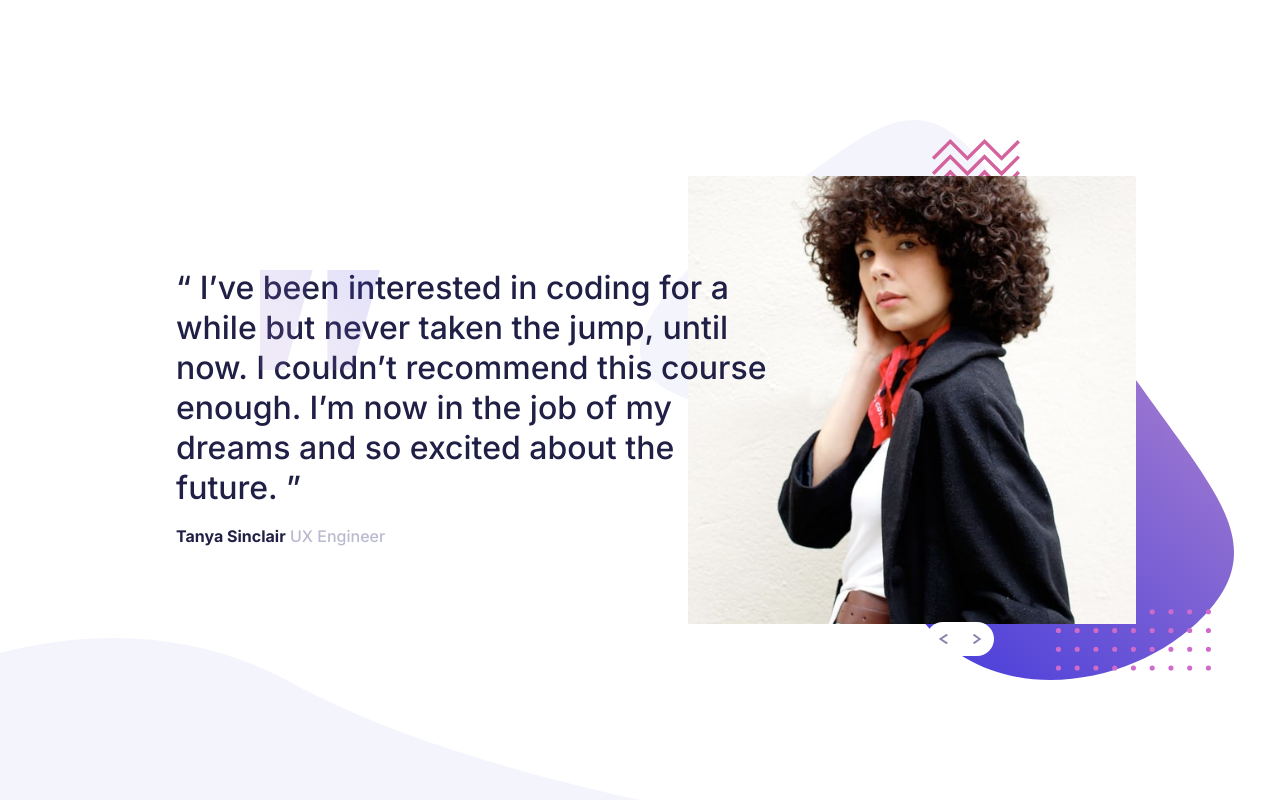
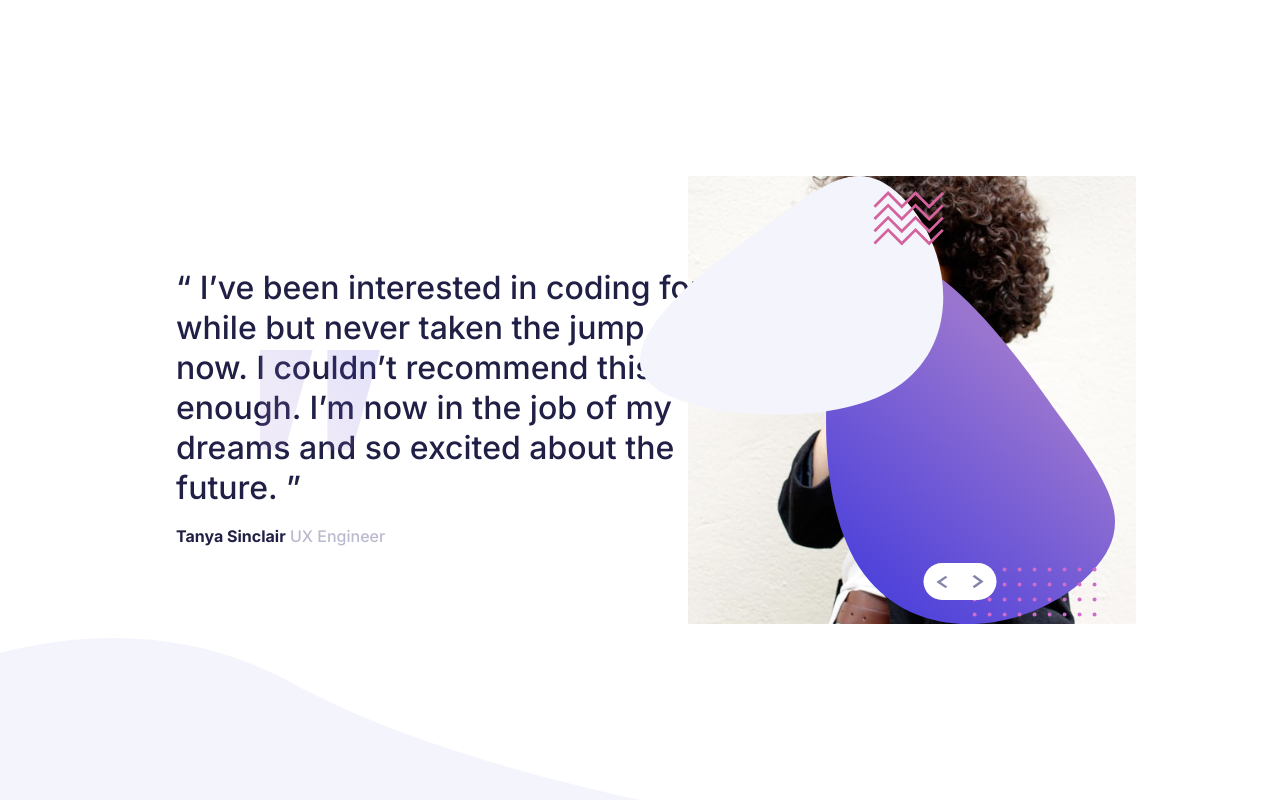
Before and after one commit to mauriciompf/coding_bootcamp_testimonials_slider, a plain HTML site: page src/index.html in a window 1280 px wide. Drawn offline with Linux system fonts and the light colour scheme.

Commit message:
Update index.html

```diff
--- a/src/index.html
+++ b/src/index.html
@@ -15,15 +15,15 @@
   <main class="h-full overflow-x-hidden">
     <div class="h-full md:flex grid">
       <div class="md:flex md:w-[50%] flex-col  justify-center relative md:text-left text-center text-base text-pri-dark-blue">
-        <img class="md:-translate-y-[5rem] md:w-[120px] absolute left-1/2 -translate-x-1/2 w-[70px]" src="./assets/images/pattern-quotes.svg" alt="">
+        <img class="md:-translate-y-[8rem] md:w-[120px] absolute left-1/2 -translate-x-1/2 w-[70px]" src="./assets/images/pattern-quotes.svg" alt="">
         <img src="./assets/images/pattern-curve.svg" class="md:w-full absolute bottom-0 -z-10 " alt="">
         <div class="md:ml-[11rem] md:-mr-[9rem]">
-          <p class="md:text-[32px] md:leading-[40px] md:w-full py-4 mx-auto w-[80%]">
+          <p data-testimonial class="text-pri-dark-blue md:text-[32px] md:leading-[40px] md:w-full md:py-6 py-4 mx-auto w-[80%]">
             “ I’ve been interested in coding for a while but never taken the jump, until now. I couldn’t recommend this course enough. I’m now in the job of my dreams and so excited about the future. ”
           </p>
           <p class="md:block grid">
-            <span class="font-bold">Tanya Sinclair</span>
-            <span class="text-pri-grayish-blue">UX Engineer</span>
+            <span data-name class="font-bold">Tanya Sinclair</span>
+            <span data-role class="text-pri-grayish-blue">UX Engineer</span>
           </p>
         </div>
       </div>
@@ -36,14 +36,14 @@
           <span>Junior Front-end Developer</span>
         </p>
       </div> -->
-      <div class="md:w-1/2 self-center mx-auto w-[90%] relative row-start-1 my-4 before:content-[''] before:bg-[url('../images/pattern-bg.svg')] before:bg-contain before:absolute before:w-full before:h-full -z-10 before:bg-no-repeat">
-        <img class="md:mr-[9rem] md:py-14 mx-auto w-[70%] py-8 relative" src="./assets/images/image-tanya.jpg" alt="Tanya">
-        <div class="absolute rounded-[2rem] bottom-6 -translate-x-1/2 left-1/2 bg-white flex cursor-pointer">
-          <button class="p-3">
-            <img class="w-[10px] aspect-square" src="./assets/images/icon-prev.svg" alt="">
+      <div class="md:w-1/2 self-center mx-auto w-[90%] relative row-start-1 my-4 before:content-[''] before:bg-[url('../images/pattern-bg.svg')] before:bg-contain before:absolute before:w-full before:h-full before:-z-10 before:bg-no-repeat">
+        <img data-image class="-z-10 shadow-xl md:mr-[9rem] md:my-14 mx-auto w-[70%] my-8 relative" src="./assets/images/image-tanya.jpg" alt="">
+        <div class="shadow-xl md:bottom-[2.5rem] md:left-[11rem] absolute rounded-[2rem] bottom-6 -translate-x-1/2 left-1/2 bg-white flex cursor-pointer">
+          <button data-prev aria-label="Prev" class="md:px-4 p-3">
+            <img class="md:w-full md:aspect-auto w-[10px] aspect-square" src="./assets/images/icon-prev.svg" alt="">
           </button>
-          <button class="p-3">
-            <img class="w-[10px] aspect-square" src="./assets/images/icon-next.svg" alt="">
+          <button data-next aria-label="Next" class="md:px-4 p-3">
+            <img class="md:w-full md:aspect-auto w-[10px] aspect-square" src="./assets/images/icon-next.svg" alt="">
           </button>
         </div>
         <!-- <img class="hidden" src="./assets/images/image-john.jpg" alt="John"> -->
```
